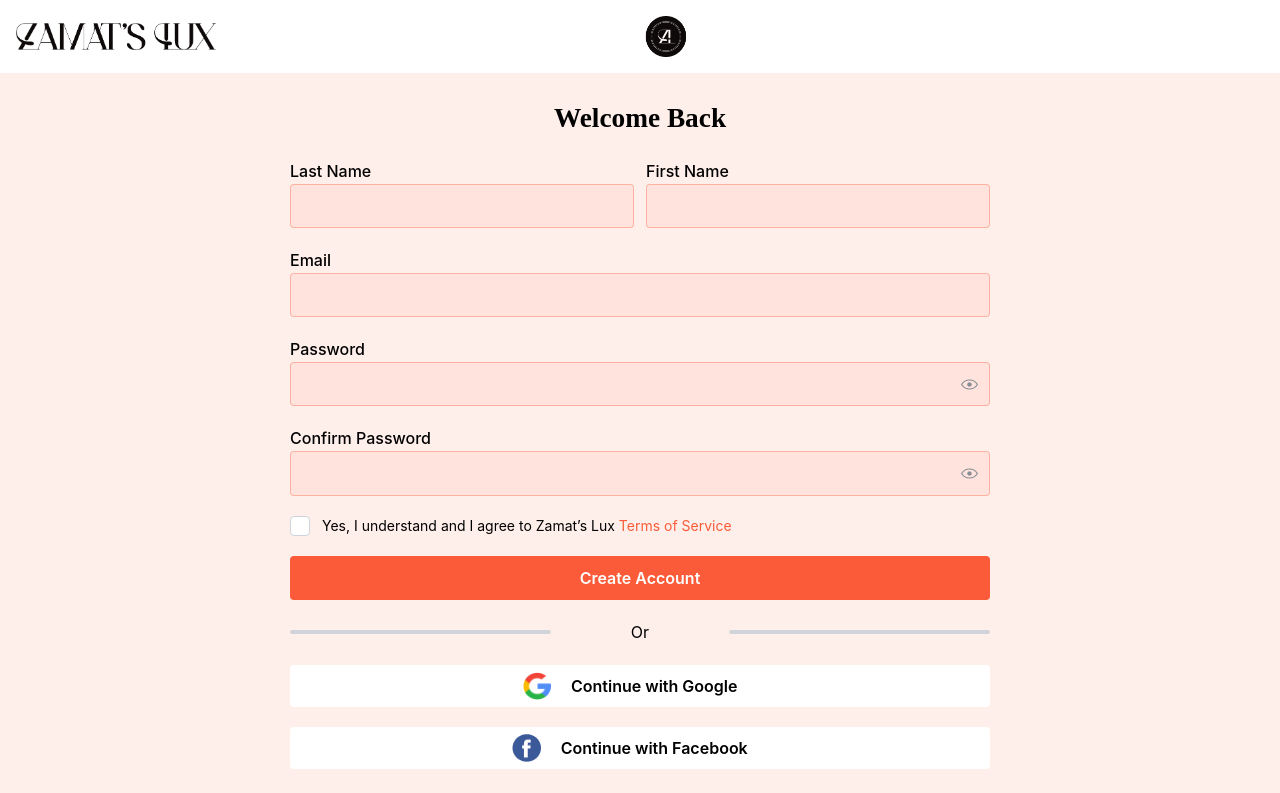
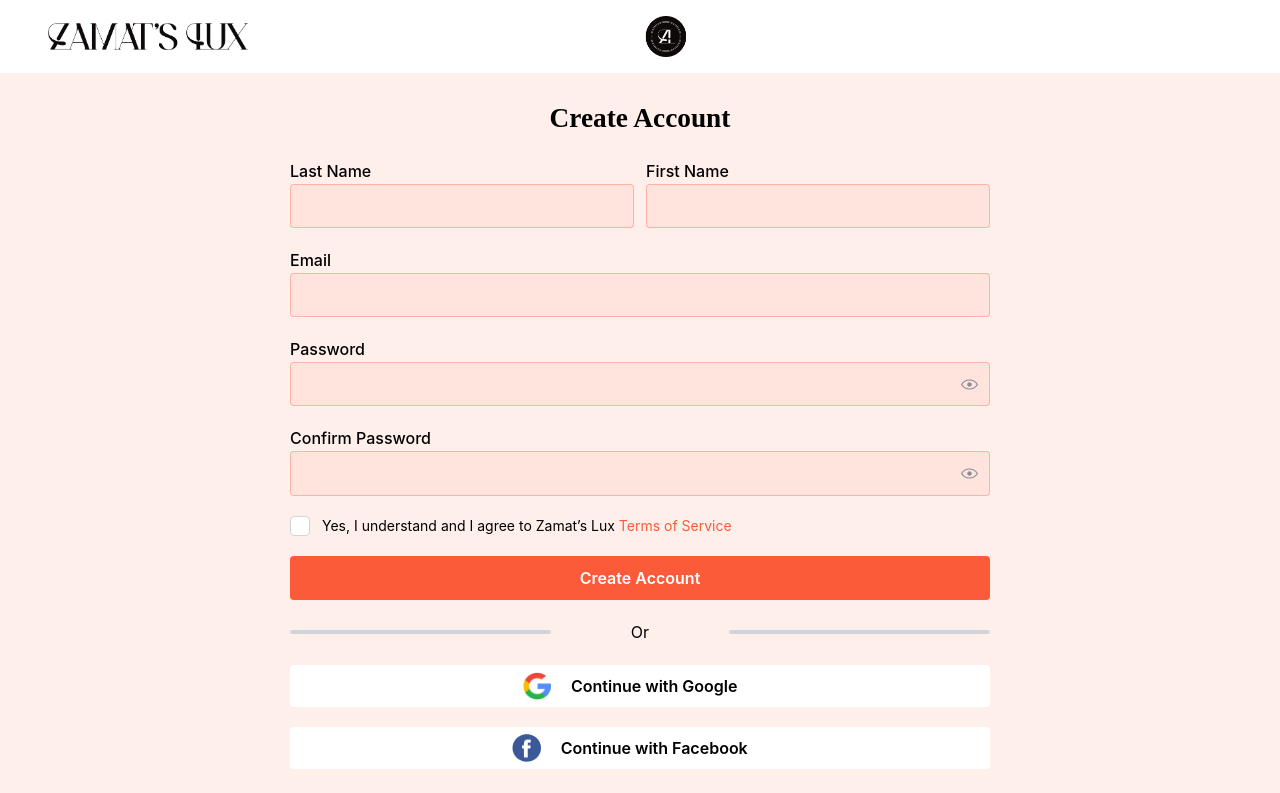
Before and after one commit to Nafiu-Mubashir/zamat-lux, a Next.js app: page /sign-up in a window 1280 px wide. Shown: the top 793 px of the page. Built offline with nearby package versions, Linux system fonts and the light colour scheme; some icons are missing; what use-query-params would draw is missing.

Commit message:
made adjustment in the corrections and added single pages for each product page, checkout page, adjust font size on payment info component, adjusted the streched images on home page, adjusted navbar width on mobile

```diff
--- a/src/layout/authLayout/index.tsx
+++ b/src/layout/authLayout/index.tsx
@@ -52,7 +52,7 @@ const AuthLayout = ({
       <nav
         className={`bg-white ${isNavbarPosition} w-full z-20 top-0 start-0 py-2 lg:py-0 `}
         ref={navbarRef}>
-        <div className="max-w-screen-xl flex flex-wrap items-center justify-between mx-auto p-2 md:p-4">
+        <div className="w-[95%] flex flex-wrap items-center justify-between mx-auto p-2 md:p-4">
           <div className="block lg:hidden">
             <Sidebar />
           </div>
@@ -69,7 +69,7 @@ const AuthLayout = ({
           </Link>
 
           <div
-            className="items-center justify-between hidden w-full lg:flex md:w-auto "
+            className="items-center justify-between hidden lg:flex md:w-auto "
             id="navbar-sticky">
             <Image
               width={300}
--- a/src/pages/sign-up/index.tsx
+++ b/src/pages/sign-up/index.tsx
@@ -9,7 +9,7 @@ const SignUp = () => {
   return (
     <div className="w-[90%] md:w-[43.75rem] mx-auto text-black space-y-5 mt-6">
       <h1 className="text-center font-[600] md:text-[1.708rem]">
-        Welcome Back
+        Create Account
       </h1>
       <div className="grid grid-cols-2 gap-3">
         <TextInput
```
